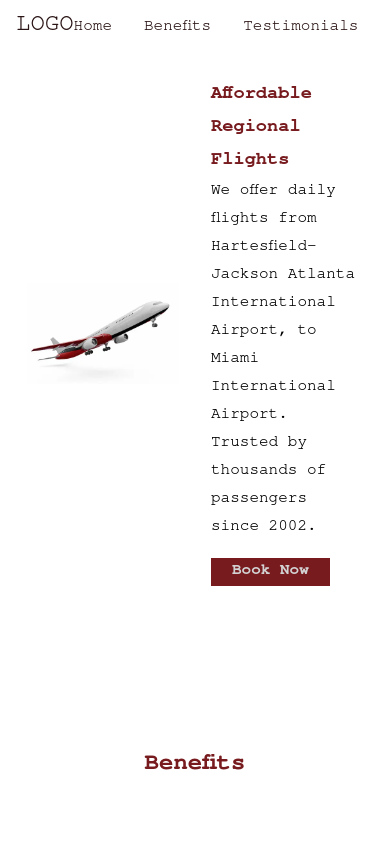
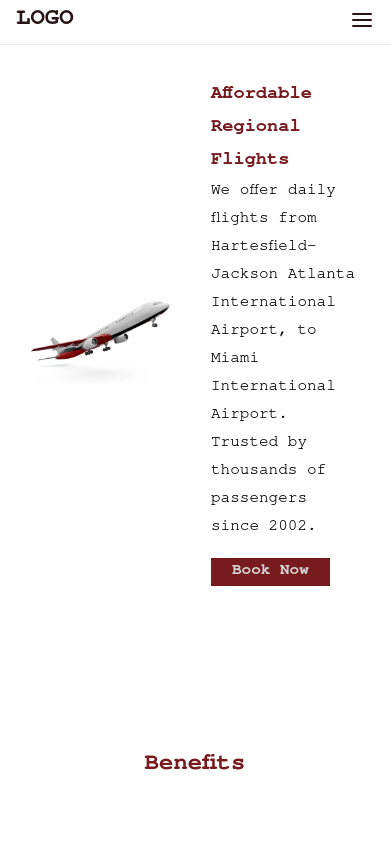
Before and after one commit to cgathua/react-airline, a React (Vite) app: page / in a window 390 px wide. Shown: the top 844 px of the page. Built offline with nearby package versions, Linux system fonts and the light colour scheme.

Commit message:
create: mobile nav menu

```diff
--- a/src/Benefits/Benefits.tsx
+++ b/src/Benefits/Benefits.tsx
@@ -17,7 +17,7 @@ function Benefits(): JSX.Element {
                             strokeWidth="0"></g><g id="SVGRepo_tracerCarrier"
                             strokeLinecap="round" strokeLinejoin="round"></g><g id="SVGRepo_iconCarrier"> <g> <g> <path d="M460.8,83.2H358.4V44.8c0-14.14-11.46-25.6-25.6-25.6H256c-14.14,0-25.6,11.46-25.6,25.6v38.4h-76.8 c-28.279,0-51.2,22.921-51.2,51.2v204.8c0,28.279,22.921,51.2,51.2,51.2h307.2c28.279,0,51.2-22.921,51.2-51.2V134.4 C512,106.121,489.079,83.2,460.8,83.2z M256,44.8h76.8v38.4H256V44.8z M179.2,364.8h-25.6c-14.114,0-25.6-11.486-25.6-25.6V134.4 c0-14.114,11.486-25.6,25.6-25.6h25.6V364.8z M409.6,364.8H204.8v-256h204.8V364.8z M486.4,339.2c0,14.114-11.486,25.6-25.6,25.6 h-25.6v-256h25.6c14.114,0,25.6,11.486,25.6,25.6V339.2z"></path> </g> </g> <g> <g> <path d="M499.2,416H102.4c-14.114,0-25.6-11.486-25.6-25.6V160c0-28.279-22.921-51.2-51.2-51.2H12.8 c-7.074,0-12.8,5.726-12.8,12.8c0,7.074,5.726,12.8,12.8,12.8h12.8c14.114,0,25.6,11.486,25.6,25.6v230.4 c0,28.279,22.921,51.2,51.2,51.2h51.2h281.6h64c7.074,0,12.8-5.726,12.8-12.8C512,421.726,506.274,416,499.2,416z"></path> </g> </g> <g> <g> <circle cx="153.6" cy="467.2" r="25.6"></circle> </g> </g> <g> <g> <circle cx="435.2" cy="467.2" r="25.6"></circle> </g> </g> </g>
                         </svg>
-                        <h3>No Baggage & Travel Fees</h3>
+                        <h3>No Baggage Fees</h3>
                     </article>
 
                     <article className="BenefitsArticle">
--- a/src/Booking/Booking.css
+++ b/src/Booking/Booking.css
@@ -76,6 +76,7 @@ input[type="submit"] {
     min-width: 250px;
     cursor: pointer;
     transition: var(--transition);
+    text-transform: capitalize;
 }
 
 input[type="submit"]:hover {
--- a/src/Booking/Booking.tsx
+++ b/src/Booking/Booking.tsx
@@ -34,7 +34,7 @@ function Booking() {
                                 <label id="time"> <TimeIcon /> Time <input type="time" name="Schedule Time" aria-labelledby="time" required /></label>
                             </legend>
                         </fieldset>
-                        <input type="submit" id="submit" value="Submit" className="" />
+                        <input type="submit" id="submit" value="book flight" />
                     </form>
                 </div>
             </section>
--- a/src/Navbar/Navbar.css
+++ b/src/Navbar/Navbar.css
@@ -1,5 +1,5 @@
-.menu-btn,
-.navbar2 {
+.MenuBtn,
+.NavBar2 {
     display: none;
 }
 
@@ -14,9 +14,10 @@ header {
     padding: 0 1rem;
     background-color: var(--rgba-color);
     z-index: 9;
+    font-weight: 600;
 }
 
-.nav_links {
+.NavLinks {
     display: flex;
     justify-content: center;
     align-items: center;
@@ -26,3 +27,81 @@ header {
 .logo {
     font-size: 1.5rem;
 }
+
+/* end of desktop nav */
+
+@media screen and (max-width: 1024px) {
+    .container {
+        width: var(--desktop-container);
+    }
+
+    .NavLinks {
+        display: none;
+    }
+
+    .MenuBtn {
+        display: initial;
+    }
+
+    .NavBar2 {
+        display: flex;
+        flex-direction: column;
+        align-items: flex-start;
+        justify-content: flex-start;
+        position: fixed;
+        top: 0;
+        transition: var(--transition);
+        height: 100vh;
+        width: 16rem;
+        padding: 1rem;
+        left: -100%;
+        background-color: var(--secondary-color);
+    }
+
+    .NavBar2 li {
+        padding: 1.5rem;
+        width: 100%;
+    }
+
+    .NavBar2 li a {
+        color: var(--primary-color);
+        line-height: 1;
+        font-size: 13px;
+        border-radius: 3px;
+        display: flex;
+        justify-content: center;
+        align-items: center;
+        height: 25px;
+        padding: 0 5px;
+        outline: none
+    }
+
+    .NavBar2 a:hover {
+        background-color: var(--primary-color);
+        color: var(--secondary-color);
+    }
+
+    .show_nav {
+        left: 0;
+    }
+
+    .hide_nav {
+        left: -100%;
+    }
+
+    .MenuBtn {
+        display: inline-block;
+        cursor: pointer;
+        background-color: transparent;
+        margin: 0.5rem auto;
+        color: var(--secondary-color);
+        align-items: center;
+        justify-content: center;
+    }
+
+    header {
+        border-bottom: 1px solid var(--rgba-primary);
+    }
+}
+
+/* end of mobile & tablet navigation menu */
--- a/src/Navbar/Navbar.tsx
+++ b/src/Navbar/Navbar.tsx
@@ -1,20 +1,23 @@
 import { Fragment } from "react";
 import {DesktopListItems} from './DesktopLiItems'
 import {MobileListItems} from './MobileListItems'
+import { useState } from "react"
+
 function Navbar(): JSX.Element  {
+    const[isNavShowing, setisNavshowing] = useState(false);
     return (
         <Fragment>
             <header>
                 <a href="#home" className="logo" aria-label="website logo">LOGO</a>
                 <nav>
                     {DesktopListItems.length === 0 ? <p>No item found</p> : null}
-                    <ul className="nav_links">
+                    <ul className="NavLinks">
                         {DesktopListItems.map(item => <li key={item.id}><a aria-label="desktop nav" href={item.link}>{item.title}</a></li>)}
                     </ul>
-                    <ul className="navbar2">
+                    <ul className={`NavBar2 ${isNavShowing ? 'show_nav' : 'hide_nav'}`}>
                         {MobileListItems.map(elem => <li key={elem.id}><a aria-label="mobile nav" href={elem.link}>{elem.title}</a></li>)}
                     </ul>
-                    <button className="menu-btn" aria-label="menu" aria-haspopup="true" aria-expanded="false">
+                    <button className="MenuBtn" onClick={() => setisNavshowing(!isNavShowing)}  aria-label="menu" aria-haspopup="true" aria-expanded="false">
                     <svg
                         xmlns="http://www.w3.org/2000/svg" width="24" height="24" viewBox="0 0 24 24" fill="none"
                         stroke="#2A1415" strokeWidth="2" strokeLinecap="round" strokeLinejoin="round"
--- a/src/index.css
+++ b/src/index.css
@@ -4,6 +4,7 @@
   --tertiary-color: #771B1F;
   --alternate-color: #736463;
   --rgba-color: rgba(255, 255, 255, 0.9);
+  --rgba-primary: rgba(211, 210, 210, 0.5);
   --accordion-background: #fff;
   --desktop-container: 86%;
   --mobile-container: 90%;
@@ -92,3 +93,5 @@ body {
   width: auto !important;
   overflow-x: hidden !important;
 }
+
+/* end of general styling */
```
Also changed, not shown: 1 other file (tests, documents, lock files or other folders).
